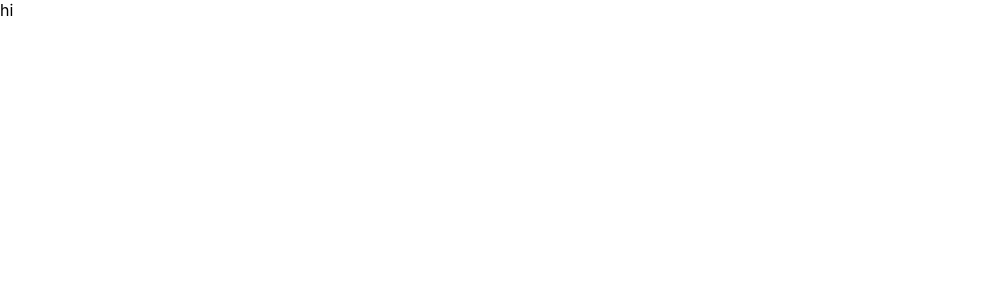
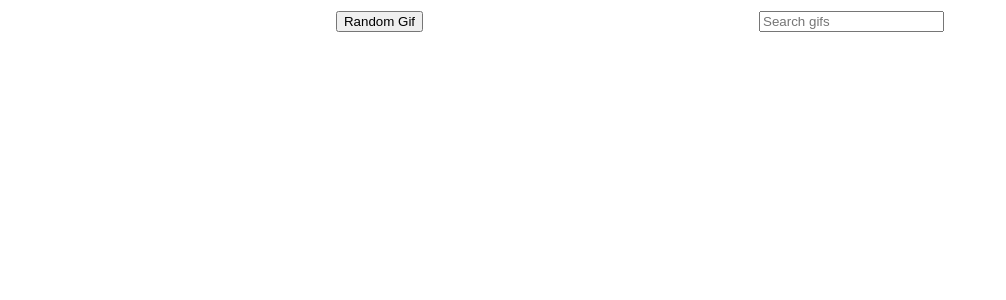
Before and after one commit to olilewis1/mini-FE-project, a React (Create React App) app in the folder mini-project/: page / in a window 1280 px wide. Shown: the top 300 px of the page, without its empty margins (0-1006 px from the left). Built offline with nearby package versions, Linux system fonts and the light colour scheme.

Commit message:
added random gif

```diff
--- a/mini-project/package.json
+++ b/mini-project/package.json
@@ -6,6 +6,7 @@
     "@testing-library/jest-dom": "^5.15.1",
     "@testing-library/react": "^11.2.7",
     "@testing-library/user-event": "^12.8.3",
+    "axios": "^0.24.0",
     "node-sass": "^6.0.1",
     "react": "^17.0.2",
     "react-dom": "^17.0.2",
--- a/mini-project/src/App.js
+++ b/mini-project/src/App.js
@@ -1,11 +1,11 @@
 import './App.scss'
 import React from 'react'
 import {  BrowserRouter as Router } from 'react-router-dom'
-import HomePage from './components/HomePage'
+import Home from './components/Home'
 function App() {
   return (
     <Router>
-      <HomePage />
+      <Home />
     </Router>
   )
 }
--- a/mini-project/src/App.scss
+++ b/mini-project/src/App.scss
@@ -1,3 +1,7 @@
-.hey {
+
+.nav {
   color: red;
+  display: flex;
+  justify-content: space-evenly;
+  padding-top: 10px;
 }
--- /dev/null
+++ b/mini-project/src/components/Home.js
@@ -0,0 +1,41 @@
+import React, { useState }from 'react'
+import RandomGif from './RandomGif'
+import axios from 'axios'
+const Home = () => {
+    // handle random gif
+    const [randomGifPic, setRandomGifPic] = useState('')
+    const handleRandomGif = async (event) => {
+        console.log(event)
+        try {
+            const  {data} = await axios.get('http://api.giphy.com/v1/gifs/random?api_key=P8JU8Vdoef6GiFlYQpEc7U9OVqf8dvjb')
+            const response = data.data
+            setRandomGifPic(response)
+        } catch (err) {
+            console.log('error', err)
+        }
+    }
+    console.log(randomGifPic)
+    return (
+        <>
+            <div >
+                < div className="nav" >
+                    <div className="leftside-nav">
+                        <button onClick={handleRandomGif}> Random Gif</button>
+                    </div>
+                    <div>
+                        <input
+                            type="text"
+                            id="gif-search"
+                            placeholder="Search gifs"
+                            name="s"
+                        />
+                    </div>
+                </div >
+            </div>
+            <RandomGif {...randomGifPic}/>
+
+        </>
+    )
+}
+
+export default Home
--- a/mini-project/src/components/HomePage.js
+++ /dev/null
@@ -1,11 +0,0 @@
-import React from 'react'
-
-const Homepage = () => {
-    return (
-        <div>
-            hi
-        </div>
-    )
-}
-
-export default Homepage
--- /dev/null
+++ b/mini-project/src/components/RandomGif.js
@@ -0,0 +1,18 @@
+import React from 'react'
+
+const RandomGif = ( {images} ) => {
+
+    // get random giff
+    // useEffect(() => {
+
+    // }, [])
+
+    if (images === undefined) return null
+    return (
+        <div>
+            <img src={images.downsized.url} alt='random Gif' />
+        </div>
+    )
+}
+
+export default RandomGif
```
Also changed, not shown: mini-project/src/components/Navbar.js (added, +23 -0 lines), 1 other file (tests, documents, lock files or other folders).
